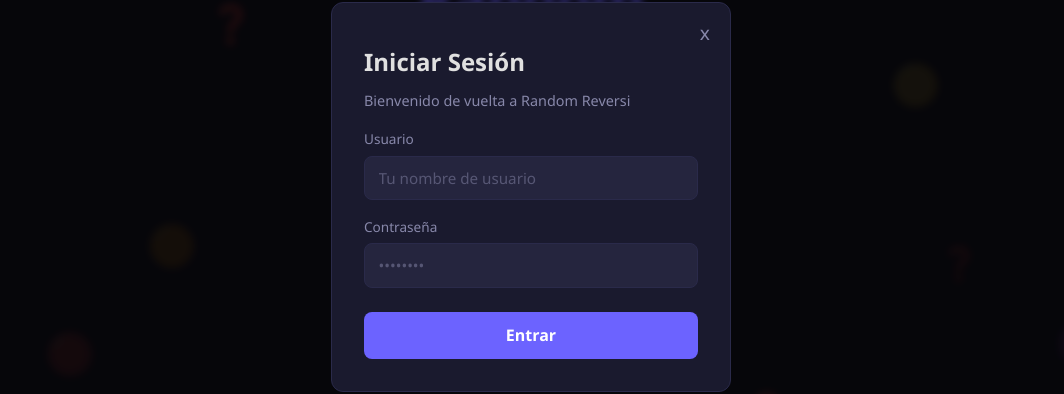
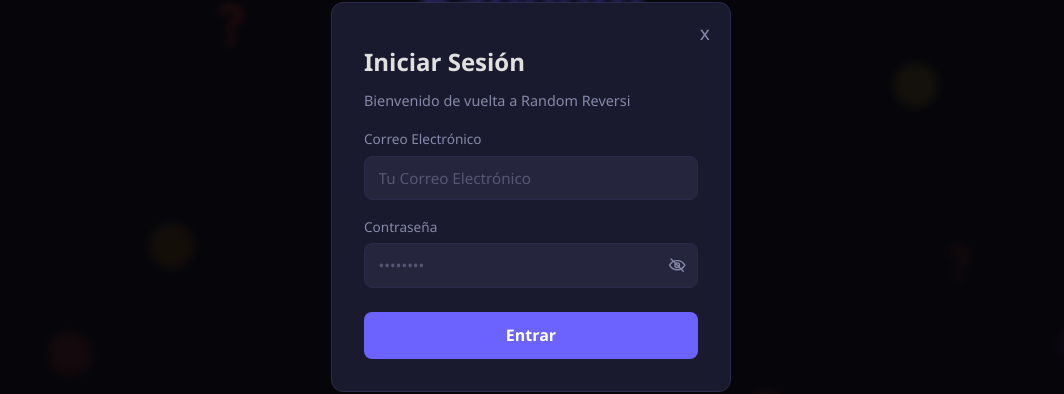
Before and after one commit to UNIZAR-30226-2026-12/Frontend-Web, a React (Vite) app: page / in a window 1280 px wide. Both pictures are taken after a click on the button "Iniciar Sesión". Shown: the part 203-597 px from the top of the page, without its empty margins (109-1173 px from the left). Built offline with nearby package versions, Linux system fonts and the light colour scheme.

Commit message:
Mejoras en el login: aclarado el uso de correo electrónico y añadido botón de mostrar contraseña. Closes #8

```diff
--- a/src/components/LoginModal.tsx
+++ b/src/components/LoginModal.tsx
@@ -9,9 +9,42 @@ interface LoginModalProps {
   onNavigate: (screen: string) => void
 }
 
+function PasswordEyeIcon({ hidden }: { hidden: boolean }) {
+  return (
+    <svg viewBox="0 0 24 24" aria-hidden="true" className="auth-form__password-icon">
+      <path
+        d="M2 12s3.5-6 10-6 10 6 10 6-3.5 6-10 6S2 12 2 12Z"
+        fill="none"
+        stroke="currentColor"
+        strokeWidth="1.8"
+        strokeLinecap="round"
+        strokeLinejoin="round"
+      />
+      <circle
+        cx="12"
+        cy="12"
+        r="3"
+        fill="none"
+        stroke="currentColor"
+        strokeWidth="1.8"
+      />
+      {hidden && (
+        <path
+          d="M4 4l16 16"
+          fill="none"
+          stroke="currentColor"
+          strokeWidth="1.8"
+          strokeLinecap="round"
+        />
+      )}
+    </svg>
+  )
+}
+
 function LoginModal({ isOpen, onClose, onNavigate }: LoginModalProps) {
   const [username, setUsername] = useState('')
   const [password, setPassword] = useState('')
+  const [showPassword, setShowPassword] = useState(false)
   const [error, setError] = useState('')
 
   const handleLogin = async (e: FormEvent) => {
@@ -41,11 +74,11 @@ function LoginModal({ isOpen, onClose, onNavigate }: LoginModalProps) {
         <form className="auth-form__fields" onSubmit={handleLogin}>
           {error && <div className="auth-form__error" style={{ color: 'red', marginBottom: '1rem' }}>{error}</div>}
           <label className="auth-form__label">
-            Usuario
+            Correo Electrónico
             <input
               type="text"
               className="auth-form__input"
-              placeholder="Tu nombre de usuario"
+              placeholder="Tu Correo Electrónico"
               value={username}
               onChange={(e) => setUsername(e.target.value)}
               required
@@ -54,14 +87,25 @@ function LoginModal({ isOpen, onClose, onNavigate }: LoginModalProps) {
 
           <label className="auth-form__label">
             Contraseña
+            <div className="auth-form__password-field">
               <input
-              type="password"
-              className="auth-form__input"
+                type={showPassword ? 'text' : 'password'}
+                className="auth-form__input auth-form__input--password"
                 placeholder="••••••••"
                 value={password}
                 onChange={(e) => setPassword(e.target.value)}
                 required
               />
+              <button
+                type="button"
+                className="auth-form__password-toggle"
+                onClick={() => setShowPassword((current) => !current)}
+                aria-label={showPassword ? 'Ocultar contraseña' : 'Mostrar contraseña'}
+                aria-pressed={showPassword}
+              >
+                <PasswordEyeIcon hidden={!showPassword} />
+              </button>
+            </div>
           </label>
 
           <button type="submit" className="auth-form__btn">
--- a/src/components/RegisterModal.tsx
+++ b/src/components/RegisterModal.tsx
@@ -9,11 +9,45 @@ interface RegisterModalProps {
   onRegisterSuccess: () => void
 }
 
+function PasswordEyeIcon({ hidden }: { hidden: boolean }) {
+  return (
+    <svg viewBox="0 0 24 24" aria-hidden="true" className="auth-form__password-icon">
+      <path
+        d="M2 12s3.5-6 10-6 10 6 10 6-3.5 6-10 6S2 12 2 12Z"
+        fill="none"
+        stroke="currentColor"
+        strokeWidth="1.8"
+        strokeLinecap="round"
+        strokeLinejoin="round"
+      />
+      <circle
+        cx="12"
+        cy="12"
+        r="3"
+        fill="none"
+        stroke="currentColor"
+        strokeWidth="1.8"
+      />
+      {hidden && (
+        <path
+          d="M4 4l16 16"
+          fill="none"
+          stroke="currentColor"
+          strokeWidth="1.8"
+          strokeLinecap="round"
+        />
+      )}
+    </svg>
+  )
+}
+
 function RegisterModal({ isOpen, onClose, onRegisterSuccess }: RegisterModalProps) {
   const [username, setUsername] = useState('')
   const [email, setEmail] = useState('')
   const [password, setPassword] = useState('')
   const [confirmPassword, setConfirmPassword] = useState('')
+  const [showPassword, setShowPassword] = useState(false)
+  const [showConfirmPassword, setShowConfirmPassword] = useState(false)
   const [error, setError] = useState('')
 
   const handleRegister = async (e: FormEvent) => {
@@ -21,7 +55,7 @@ function RegisterModal({ isOpen, onClose, onRegisterSuccess }: RegisterModalProp
     setError('')
 
     if (password !== confirmPassword) {
-      setError('Las contraseñas no coinciden')
+      setError('Las contraseÃ±as no coinciden')
       return
     }
 
@@ -41,7 +75,7 @@ function RegisterModal({ isOpen, onClose, onRegisterSuccess }: RegisterModalProp
     <Modal isOpen={isOpen} onClose={onClose}>
       <div className="auth-form">
         <h2 className="auth-form__title">Crear Cuenta</h2>
-        <p className="auth-form__subtitle">Únete a Random Reversi</p>
+        <p className="auth-form__subtitle">Ãšnete a Random Reversi</p>
 
         <form className="auth-form__fields" onSubmit={handleRegister}>
           {error && <div className="auth-form__error" style={{ color: 'red', marginBottom: '1rem' }}>{error}</div>}
@@ -71,26 +105,48 @@ function RegisterModal({ isOpen, onClose, onRegisterSuccess }: RegisterModalProp
 
           <label className="auth-form__label">
             Contraseña
+            <div className="auth-form__password-field">
               <input
-              type="password"
-              className="auth-form__input"
+                type={showPassword ? 'text' : 'password'}
+                className="auth-form__input auth-form__input--password"
                 placeholder="••••••••"
                 value={password}
                 onChange={(e) => setPassword(e.target.value)}
                 required
               />
+              <button
+                type="button"
+                className="auth-form__password-toggle"
+                onClick={() => setShowPassword((current) => !current)}
+                aria-label={showPassword ? 'Ocultar contrasena' : 'Mostrar contrasena'}
+                aria-pressed={showPassword}
+              >
+                <PasswordEyeIcon hidden={!showPassword} />
+              </button>
+            </div>
           </label>
 
           <label className="auth-form__label">
             Confirmar contraseña
+            <div className="auth-form__password-field">
               <input
-              type="password"
-              className="auth-form__input"
+                type={showConfirmPassword ? 'text' : 'password'}
+                className="auth-form__input auth-form__input--password"
                 placeholder="••••••••"
                 value={confirmPassword}
                 onChange={(e) => setConfirmPassword(e.target.value)}
                 required
               />
+              <button
+                type="button"
+                className="auth-form__password-toggle"
+                onClick={() => setShowConfirmPassword((current) => !current)}
+                aria-label={showConfirmPassword ? 'Ocultar contraseña' : 'Mostrar contraseña'}
+                aria-pressed={showConfirmPassword}
+              >
+                <PasswordEyeIcon hidden={!showConfirmPassword} />
+              </button>
+            </div>
           </label>
 
           <button type="submit" className="auth-form__btn">
--- a/src/styles/components/AuthForms.css
+++ b/src/styles/components/AuthForms.css
@@ -54,6 +54,41 @@
   border-color: var(--color-primary);
 }
 
+.auth-form__password-field {
+  position: relative;
+  display: flex;
+  align-items: center;
+}
+
+.auth-form__input--password {
+  width: 100%;
+  padding-right: 3rem;
+}
+
+.auth-form__password-toggle {
+  position: absolute;
+  right: 0.75rem;
+  display: inline-flex;
+  align-items: center;
+  justify-content: center;
+  padding: 0;
+  color: var(--color-text-muted);
+  background: transparent;
+  border: none;
+  cursor: pointer;
+  transition: color var(--transition);
+}
+
+.auth-form__password-toggle:hover,
+.auth-form__password-toggle:focus-visible {
+  color: var(--color-text);
+}
+
+.auth-form__password-icon {
+  width: 1.15rem;
+  height: 1.15rem;
+}
+
 /* ===== Botón submit ===== */
 .auth-form__btn {
   margin-top: 0.5rem;
```
Lines whose indentation alone changed are shown as unchanged.
